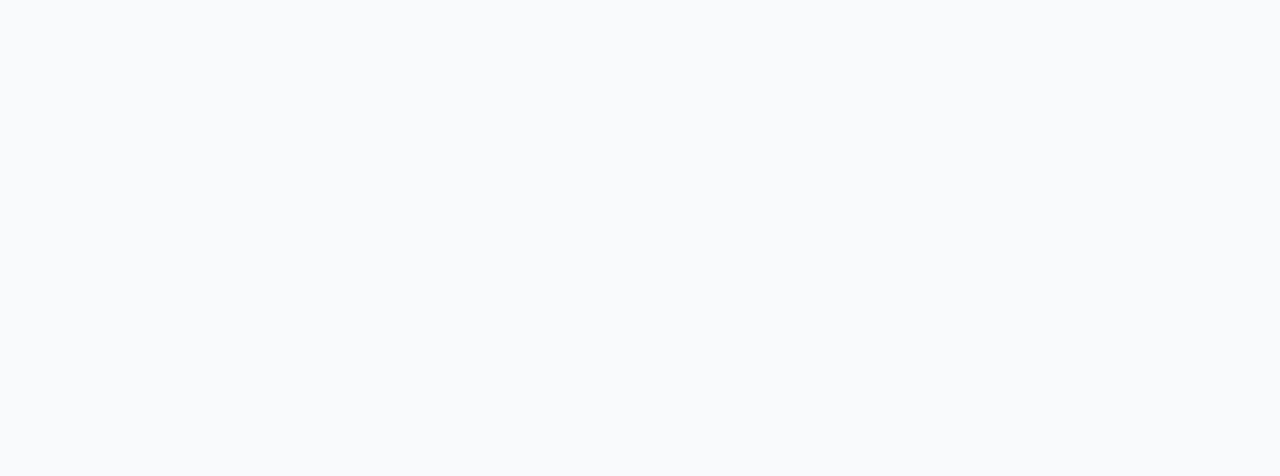
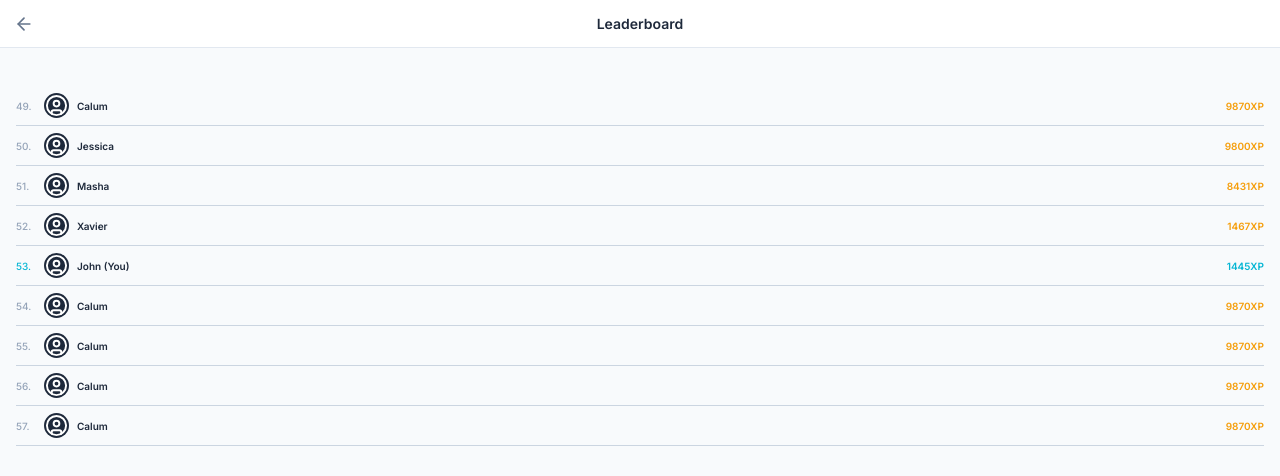
Before and after one commit to success-paul-king/Duel, a React (Vite) app: page /leaderboard in a window 1280 px wide. Before the commit this address had no page. Shown: the top 476 px of the page. Built offline with nearby package versions, Linux system fonts and the light colour scheme.

Commit message:
Build leaderboard screen

```diff
--- a/src/App.css
+++ b/src/App.css
@@ -1106,3 +1106,86 @@
 .ranking-row.current-player .rank-xp {
   color: #06B6D4;
 }
+/*
+   LEADERBOARD
+ */
+
+.leaderboard-page {
+  min-height: 100vh;
+  background: #F8FAFC;
+}
+
+.leaderboard-header {
+  position: relative;
+  height: 48px;
+  display: flex;
+  align-items: center;
+  justify-content: center;
+  background: #FFFFFF;
+  border-bottom: 1px solid #E2E8F0;
+}
+
+.leaderboard-header h1 {
+  margin: 0;
+  font-size: 14px;
+  font-weight: 600;
+  color: #1E293B;
+}
+
+.leaderboard-list {
+  padding: 38px 16px 20px;
+}
+
+.leaderboard-row {
+  min-height: 40px;
+  display: flex;
+  align-items: center;
+  border-bottom: 1px solid #CBD5E1;
+  font-size: 10px;
+}
+
+.leaderboard-rank {
+  width: 28px;
+  color: #94A3B8;
+  font-weight: 500;
+}
+
+.leaderboard-avatar {
+  width: 25px;
+  height: 25px;
+  margin-right: 8px;
+  display: flex;
+  align-items: center;
+  justify-content: center;
+  border-radius: 50%;
+  background: #1E293B;
+  color: #FFFFFF;
+}
+
+.leaderboard-name {
+  flex: 1;
+  color: #1E293B;
+  font-weight: 600;
+}
+
+.leaderboard-xp {
+  color: #F59E0B;
+  font-size: 10px;
+  font-weight: 600;
+}
+
+.leaderboard-row.current-player .leaderboard-rank {
+  color: #06B6D4;
+}
+
+.leaderboard-row.current-player .leaderboard-avatar {
+  background: #1E293B;
+}
+
+.leaderboard-row.current-player .leaderboard-name {
+  color: #1E293B;
+}
+
+.leaderboard-row.current-player .leaderboard-xp {
+  color: #06B6D4;
+}
--- a/src/App.jsx
+++ b/src/App.jsx
@@ -7,6 +7,7 @@ import Lobby from "./components/Lobby";
 import MatchRoom from "./components/MatchRoom";
 import LiveDuel from "./components/LiveDuel";
 import Results from "./components/Results";
+import Leaderboard from "./components/Leaderboard";
 function App() {
   return (
     <BrowserRouter>
@@ -26,6 +27,7 @@ function App() {
         <Route path="/match-room" element={<MatchRoom />} />
         <Route path="/live-duel" element={<LiveDuel />} />
         <Route path="/results" element={<Results />} />
+        <Route path="/leaderboard" element={<Leaderboard />} />
       </Routes>
     </BrowserRouter>
   );
--- /dev/null
+++ b/src/components/AnswerReview.jsx
@@ -0,0 +1,35 @@
+import { CheckCircle, XCircle } from "lucide-react"
+
+function AnswerReview({
+  question,
+  answer,
+  correct
+}) {
+  return (
+    <div
+      className={`answer-review ${
+        correct ? "correct" : "wrong"
+      }`}
+    >
+      <div className="review-question">
+        <strong>Question</strong>
+
+        <span>{question}</span>
+      </div>
+
+      <div className="review-answer">
+        {correct ? (
+          <CheckCircle size={13} />
+        ) : (
+          <XCircle size={13} />
+        )}
+
+        <strong>Ans</strong>
+
+        <span>{answer}</span>
+      </div>
+    </div>
+  )
+}
+
+export default AnswerReview
--- /dev/null
+++ b/src/components/Leaderboard.jsx
@@ -0,0 +1,67 @@
+import { ArrowLeft, UserCircle } from "lucide-react"
+import { useNavigate } from "react-router-dom"
+
+function Leaderboard() {
+  const navigate = useNavigate()
+
+  const leaderboardData = [
+    { rank: 49, name: "Calum", xp: 9870 },
+    { rank: 50, name: "Jessica", xp: 9800 },
+    { rank: 51, name: "Masha", xp: 8431 },
+    { rank: 52, name: "Xavier", xp: 1467 },
+    { rank: 53, name: "John (You)", xp: 1445, isCurrentUser: true },
+    { rank: 54, name: "Calum", xp: 9870 },
+    { rank: 55, name: "Calum", xp: 9870 },
+    { rank: 56, name: "Calum", xp: 9870 },
+    { rank: 57, name: "Calum", xp: 9870 },
+  ]
+
+  return (
+    <main className="leaderboard-page">
+
+      <header className="leaderboard-header">
+        <button
+          className="back-button"
+          onClick={() => navigate("/results")}
+          aria-label="Go back"
+        >
+          <ArrowLeft size={20} />
+        </button>
+
+        <h1>Leaderboard</h1>
+      </header>
+
+      <section className="leaderboard-list">
+
+        {leaderboardData.map((player) => (
+          <div
+            key={`${player.rank}-${player.name}`}
+            className={`leaderboard-row ${
+              player.isCurrentUser ? "current-player" : ""
+            }`}
+          >
+            <span className="leaderboard-rank">
+              {player.rank}.
+            </span>
+
+            <div className="leaderboard-avatar">
+              <UserCircle size={23} />
+            </div>
+
+            <span className="leaderboard-name">
+              {player.name}
+            </span>
+
+            <span className="leaderboard-xp">
+              {player.xp}XP
+            </span>
+          </div>
+        ))}
+
+      </section>
+
+    </main>
+  )
+}
+
+export default Leaderboard
--- /dev/null
+++ b/src/components/RankingRow.jsx
@@ -0,0 +1,33 @@
+function RankingRow({
+  rank,
+  name,
+  xp,
+  points,
+  isCurrentUser = false
+}) {
+  return (
+    <div
+      className={`ranking-row ${
+        isCurrentUser ? "current-player" : ""
+      }`}
+    >
+      <span className="rank">
+        {rank}.
+      </span>
+
+      <span className="rank-name">
+        {name}
+      </span>
+
+      <span className="rank-xp">
+        +{xp}XP
+      </span>
+
+      <span className="rank-points">
+        {points} pts
+      </span>
+    </div>
+  )
+}
+
+export default RankingRow
--- a/src/components/Results.jsx
+++ b/src/components/Results.jsx
@@ -1,57 +1,121 @@
-import { ArrowLeft, CheckCircle, XCircle } from "lucide-react";
-import { useNavigate } from "react-router-dom";
+import { useNavigate } from "react-router-dom"
+
+import RankingRow from "./RankingRow"
+import AnswerReview from "./AnswerReview"
 
 function Results() {
-  const navigate = useNavigate();
+  const navigate = useNavigate()
+
+  const resultsData = {
+    players: [
+      {
+        rank: 1,
+        name: "Calum",
+        xp: 50,
+        points: 760
+      },
+      {
+        rank: 2,
+        name: "John",
+        xp: 45,
+        points: 700,
+        isCurrentUser: true
+      },
+      {
+        rank: 3,
+        name: "Xavier",
+        xp: 40,
+        points: 680
+      },
+      {
+        rank: 4,
+        name: "Masha",
+        xp: 20,
+        points: 670
+      }
+    ],
+
+    score: {
+      correct: 12,
+      total: 15
+    },
+
+    answers: [
+      {
+        question:
+          "Which of these is not a data Structure",
+        answer: "Hierarchical Structure",
+        correct: true
+      },
+
+      {
+        question:
+          "Which of the following data structures operates explicitly on a Last-In, First-Out (LIFO) operational mechanism",
+        answer: "Stack",
+        correct: true
+      },
+
+      {
+        question:
+          "Which of the following data structures operates explicitly on a First-In, First-Out (FIFO) operational mechanism",
+        answer: "Queue",
+        correct: false
+      },
+
+      {
+        question:
+          "Which is an advantage of data structure",
+        answer: "Efficiency",
+        correct: true
+      },
+
+      {
+        question:
+          "All except one is not an advantage of data structure in computing",
+        answer: "Data Auditing",
+        correct: true
+      },
+
+      {
+        question:
+          "Which of these is not a data Structure",
+        answer: "Hierarchical Structure",
+        correct: true
+      },
+
+      {
+        question:
+          "Which of the following data structures operates explicitly on a Last-In, First-Out (LIFO) operational mechanism",
+        answer: "Stack",
+        correct: true
+      }
+    ]
+  }
 
   return (
     <main className="results-page">
+
       <header className="results-header">
-        <button
-          className="back-button"
-          onClick={() => navigate("/live-duel")}
-          aria-label="Go back"
-        >
-          <ArrowLeft size={20} />
-        </button>
+
 
         <h1>Results</h1>
       </header>
 
       <section className="results-content">
+
         {/* Rankings */}
         <section className="rankings">
-          <div className="ranking-row">
-            <span className="rank">1.</span>
-            <span className="rank-name">Calum</span>
-            <span className="rank-xp">+50XP</span>
-            <span className="rank-points">760 pts</span>
-          </div>
-
-          <div className="ranking-row current-player">
-            <span className="rank">2.</span>
-            <span className="rank-name">John</span>
-            <span className="rank-xp">+45XP</span>
-            <span className="rank-points">700 pts</span>
-          </div>
-
-          <div className="ranking-row">
-            <span className="rank">3.</span>
-            <span className="rank-name">Xavier</span>
-            <span className="rank-xp">+40XP</span>
-            <span className="rank-points">680 pts</span>
-          </div>
-
-          <div className="ranking-row">
-            <span className="rank">4.</span>
-            <span className="rank-name">Masha</span>
-            <span className="rank-xp">+20XP</span>
-            <span className="rank-points">670 pts</span>
-          </div>
+          {resultsData.players.map((player) => (
+            <RankingRow
+              key={player.rank}
+              {...player}
+            />
+          ))}
         </section>
 
-        {/* Action Buttons */}
+        {/* Actions */}
         <div className="results-actions">
+
           <button
             className="results-button rematch"
             onClick={() => navigate("/match-room")}
@@ -60,6 +124,7 @@ function Results() {
           </button>
 
           <div className="secondary-results-actions">
+
             <button
               className="results-button secondary"
               onClick={() => navigate("/leaderboard")}
@@ -73,120 +138,36 @@ function Results() {
             >
               Dashboard
             </button>
+
           </div>
+
         </div>
+
         {/* Answers */}
         <section className="answers-section">
+
           <div className="answers-title">
             <h2>Answers</h2>
-            <span className="answers-score">12/15 Correct</span>
+
+            <span className="answers-score">
+              {resultsData.score.correct}/
+              {resultsData.score.total} Correct
+            </span>
           </div>
 
-          <div className="answer-review correct">
-            <div className="review-question">
-              <strong>Question</strong>
-              <span>Which of these is not a Data Structure</span>
-            </div>
+          {resultsData.answers.map((answer, index) => (
+            <AnswerReview
+              key={index}
+              {...answer}
+            />
+          ))}
 
-            <div className="review-answer">
-              <CheckCircle size={13} />
-              <strong>Ans</strong>
-              <span>Hierarchical Structure</span>
-            </div>
-          </div>
+        </section>
 
-          <div className="answer-review correct">
-            <div className="review-question">
-              <strong>Question</strong>
-              <span>
-                Which of the following data structures operates explicitly on a
-                Last-In, First-Out (LIFO) operational mechanism
-              </span>
-            </div>
+      </section>
 
-            <div className="review-answer">
-              <CheckCircle size={13} />
-              <strong>Ans</strong>
-              <span>Stack</span>
-            </div>
-          </div>
-
-          <div className="answer-review wrong">
-            <div className="review-question">
-              <strong>Question</strong>
-              <span>
-                Which of the following data structures operates explicitly on a
-                First-In, First-Out (FIFO) operational mechanism
-              </span>
-            </div>
-
-            <div className="review-answer">
-              <XCircle size={13} />
-              <strong>Ans</strong>
-              <span>Queue</span>
-            </div>
-          </div>
-          <div className="answer-review correct">
-            <div className="review-question">
-              <strong>Question</strong>
-              <span>Which is an advantage of data structure</span>
-            </div>
-
-            <div className="review-answer">
-              <CheckCircle size={13} />
-              <strong>Ans</strong>
-              <span>Efficiency</span>
-            </div>
-          </div>
-
-          <div className="answer-review correct">
-            <div className="review-question">
-              <strong>Question</strong>
-              <span>
-                All except one is not an advantage of data structure in
-                computing
-              </span>
-            </div>
-
-            <div className="review-answer">
-              <CheckCircle size={13} />
-              <strong>Ans</strong>
-              <span>Data Auditing</span>
-            </div>
-          </div>
-
-          <div className="answer-review correct">
-            <div className="review-question">
-              <strong>Question</strong>
-              <span>Which of these is not a data Structure</span>
-            </div>
-
-            <div className="review-answer">
-              <CheckCircle size={13} />
-              <strong>Ans</strong>
-              <span>Hierarchical Structure</span>
-            </div>
-          </div>
-
-          <div className="answer-review correct">
-            <div className="review-question">
-              <strong>Question</strong>
-              <span>
-                Which of the following data structures operates explicitly on a
-                Last-In, First-Out (LIFO) operational mechanism
-              </span>
-            </div>
-
-            <div className="review-answer">
-              <CheckCircle size={13} />
-              <strong>Ans</strong>
-              <span>Stack</span>
-            </div>
-          </div>
-        </section>
-      </section>
     </main>
-  );
+  )
 }
 
-export default Results;
+export default Results
```
